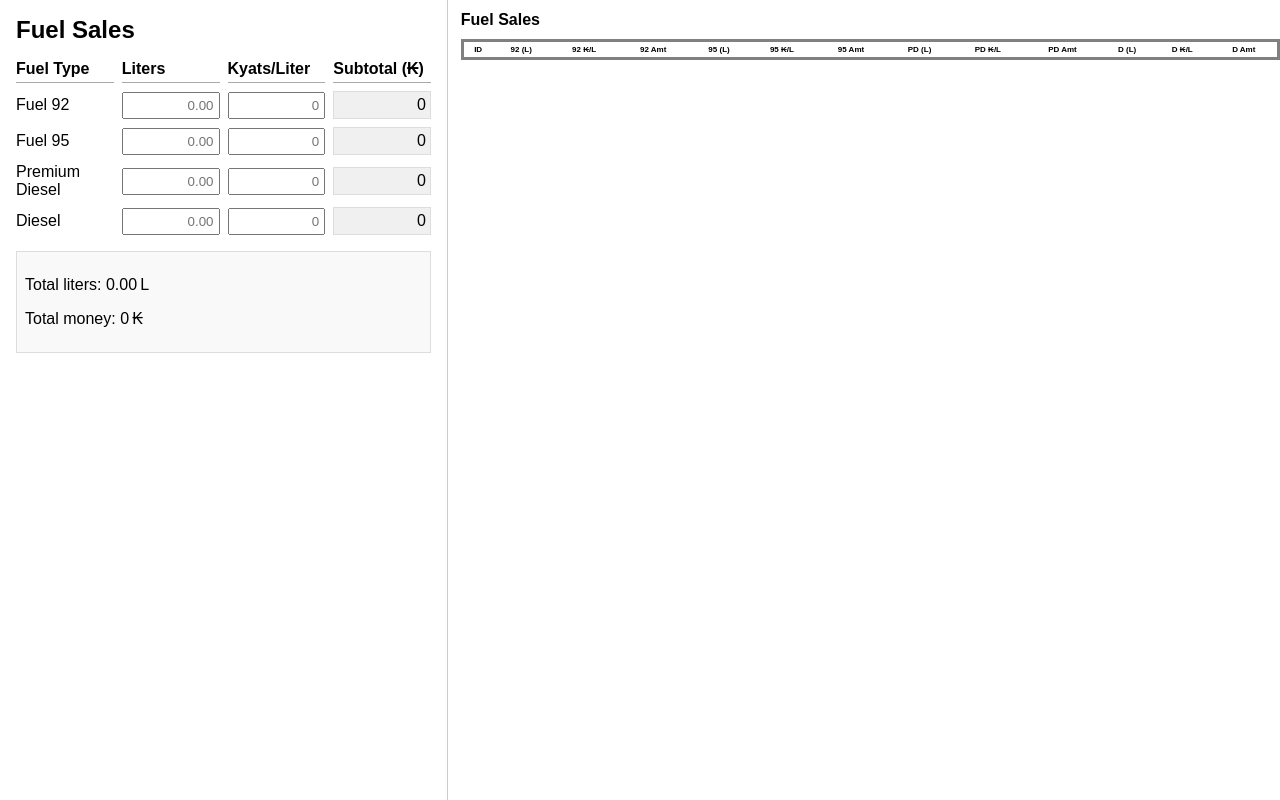
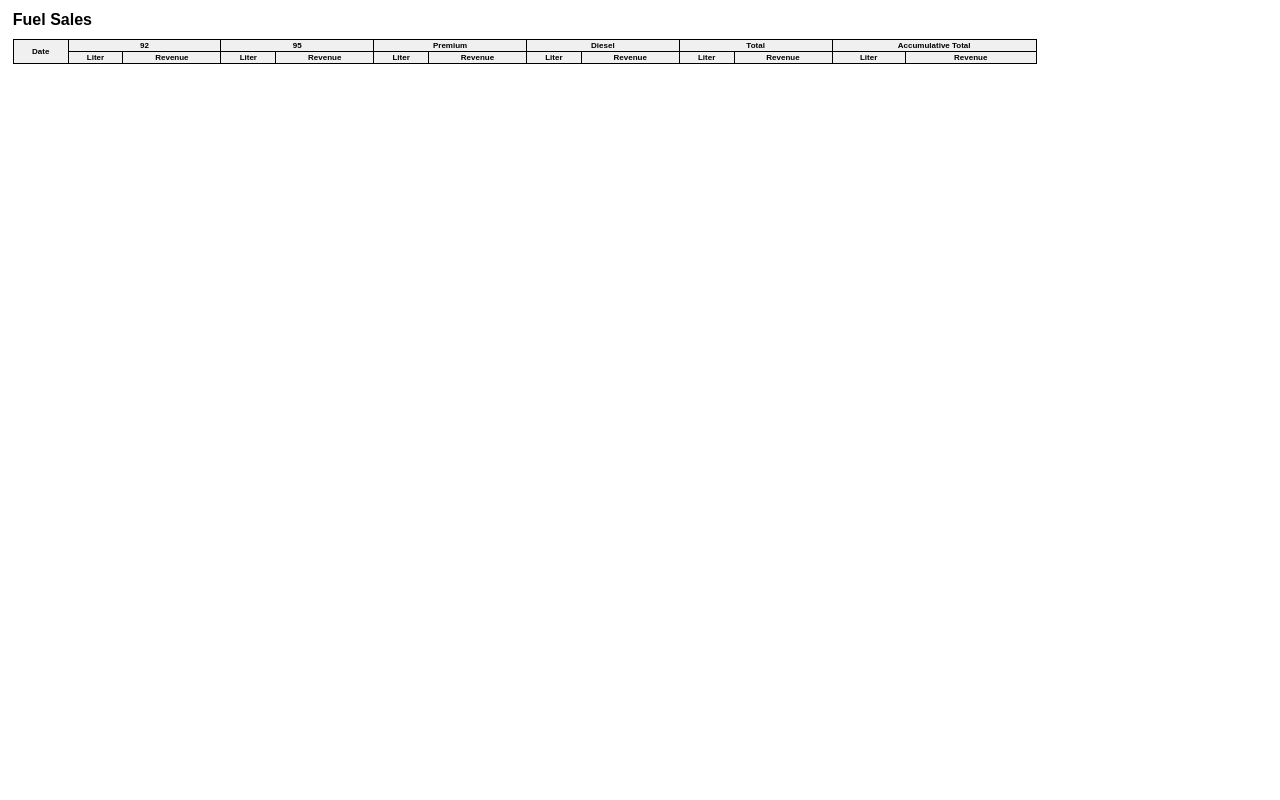
Before and after one commit to NyanLinHtet0/Fuel-Sales, a website: page html/index.html in a window 1280 px wide. Drawn offline with Linux system fonts and the light colour scheme.

Commit message:
Formated table properly

```diff
--- a/css/index.css
+++ b/css/index.css
@@ -56,7 +56,7 @@ body {
 
 .other {
     flex: 1;
-    width: 63vw;
+    width: 100vw;
     margin-left: 1vw;
     font-size: 0.5rem;
     overflow-x: hidden;
@@ -64,10 +64,22 @@ body {
 /* reserved for later */
 }
 
+.table-cont{
+    width: 80vw;
+}
+
 table {
+    border-collapse: collapse;
     width: 100%;
-    margin-bottom: 1rem;
-    border-style: solid;
+}
+
+th, td {
+    border: 1px solid #000;
+    text-align: right;
+}
+th {
+    background: #f0f0f0;
+    text-align:center;
 }
 
 /* th, td { border: 1px solid #ccc; padding: 0.5rem; text-align: right; }
--- a/html/index.html
+++ b/html/index.html
@@ -3,12 +3,11 @@
 <head>
   <meta charset="UTF-8" />
   <meta name="viewport" content="width=device-width, initial‑scale=1.0"/>
-  <title>Fuel Sales Calculator</title>
   <!-- point up one level into the css folder -->
   <link rel="stylesheet" href="/css/index.css" />
 </head>
 <body>
-
+<!--
   <div class="calculator">
     <h2>Fuel Sales</h2>
 
@@ -17,25 +16,34 @@
       <div class="header">Liters</div>
       <div class="header">Kyats/Liter</div>
       <div class="header">Subtotal (₭)</div>
-      <!-- rows injected here -->
     </div>
 
     <div class="totals">
       <p>Total liters: <span id="total-liters">0.00</span> L</p>
       <p>Total money: <span id="total-money">0</span> ₭</p>
     </div>
-  </div>
+  </div> -->
 
   <div class="other">
     <h1 id="sales-date">Fuel Sales</h1>
-    <table id="sales-table">
+    <table id="sales-table" class = "table-cont">
       <thead>
         <tr>
-          <th>ID</th>
-          <th>92 (L)</th><th>92 ₭/L</th><th>92 Amt</th>
-          <th>95 (L)</th><th>95 ₭/L</th><th>95 Amt</th>
-          <th>PD (L)</th><th>PD ₭/L</th><th>PD Amt</th>
-          <th>D (L)</th><th>D ₭/L</th><th>D Amt</th>
+          <th rowspan="2">Date</th>
+          <th colspan="2">92</th>
+          <th colspan="2">95</th>
+          <th colspan="2">Premium</th>
+          <th colspan="2">Diesel</th>
+          <th colspan="2">Total</th>
+          <th colspan="2">Accumulative Total</th>
+        </tr>
+        <tr>
+          <th>Liter</th><th>Revenue</th>
+          <th>Liter</th><th>Revenue</th>
+          <th>Liter</th><th>Revenue</th>
+          <th>Liter</th><th>Revenue</th>
+          <th>Liter</th><th>Revenue</th>
+          <th>Liter</th><th>Revenue</th>
         </tr>
       </thead>
       <tbody>
```
Also changed, not shown: package.json (+9 -1 lines).
